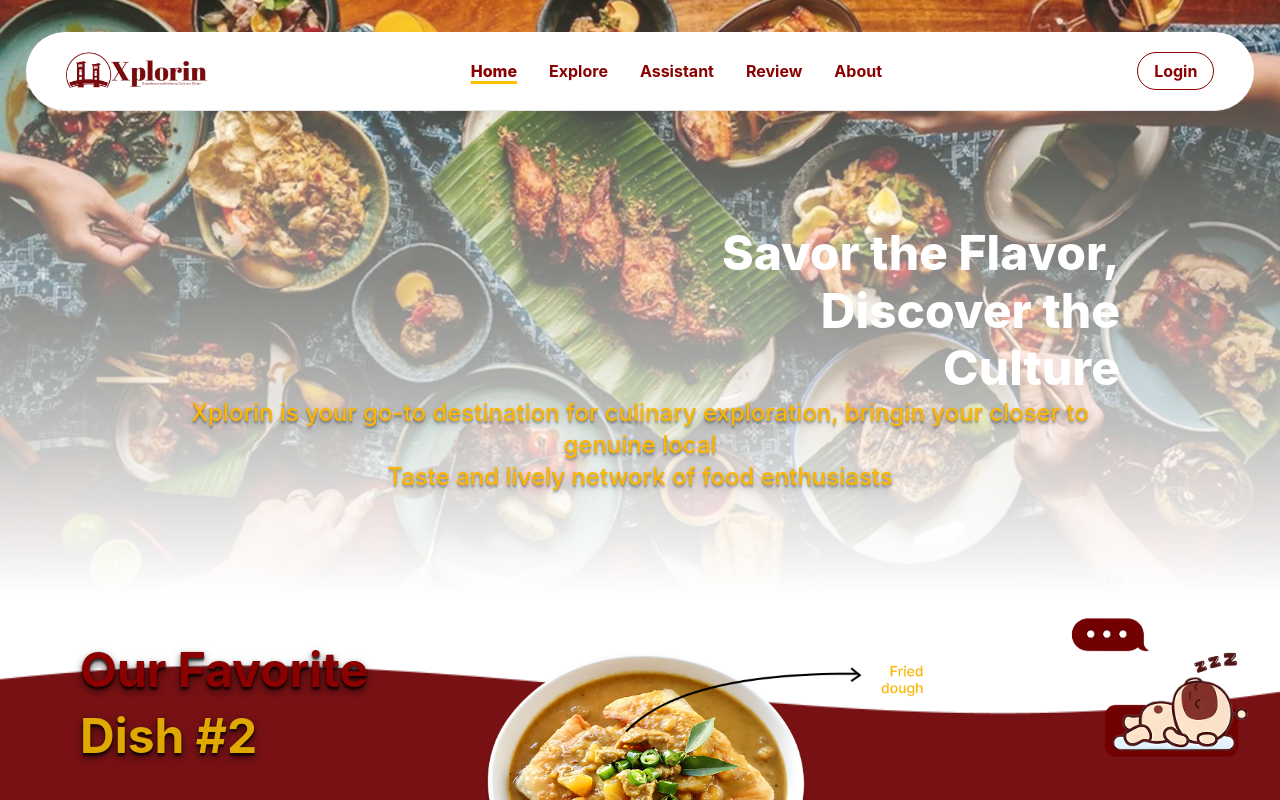
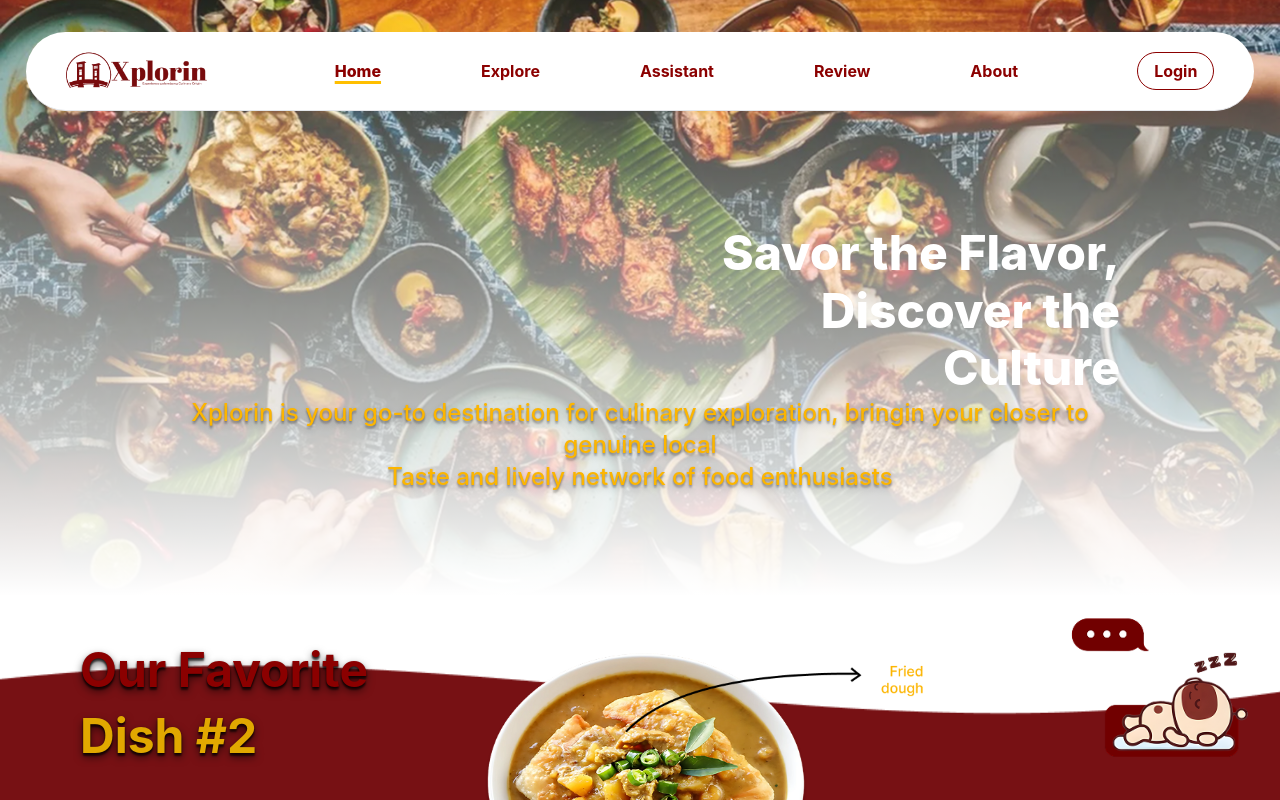
Before and after one commit to Xplorin-IL/Xplorin, a React (Vite) app: page / in a window 1280 px wide. Shown: the top 800 px of the page. Built offline with nearby package versions, Linux system fonts and the light colour scheme.

Commit message:
Update Jarak Navbar

```diff
--- a/src/components/Navbar.jsx
+++ b/src/components/Navbar.jsx
@@ -33,14 +33,14 @@
             ${hidden && !hoverTop ? "-translate-y-full opacity-0" : "translate-y-0 opacity-100"}
         `}
         >
-            <div className="flex justify-between items-center px-10 py-2 bg-white border-b border-gray-200 rounded-full gap-3">
+            <div className="flex justify-between items-center px-10 py-2 bg-white border-b border-gray-200 rounded-full gap-10">
                 {/* Logo */}
                 <div className="min-w-[80px] w-[80px] md:w-[150px]">
                 <img src="/images/logo-component.png" alt="Xplorin Logo" className="h-full" />
                 </div>
 
                 {/* Nav Links */}
-                <ul className="flex gap-2 md:gap-8 list-none">
+                <ul className="flex gap-2 md:gap-10 lg:gap-25 list-none">
                     {[
                         { name: "Home", path: "/" },
                         { name: "Explore", path: "/explore" },
@@ -52,8 +52,8 @@
                             <NavLink
                                 to={link.path}
                                 className={({ isActive }) => isActive
-                                    ? "text-[0.7rem] md:text-base text-[#8b0000] font-bold md:font-extrabold underline underline-offset-4 decoration-[#ffbf00] decoration-[3px]"
-                                    : "text-[0.7rem] md:text-base text-[#8b0000] font-medium md:font-bold hover:text-[#ff2200] hover:underline hover:underline-offset-4 hover:decoration-[#fcb500] hover:decoration-2"
+                                    ? "text-[0.7rem] md:text-[0.8rem] lg:text-base text-[#8b0000] font-bold md:font-extrabold underline underline-offset-4 decoration-[#ffbf00] decoration-[3px]"
+                                    : "text-[0.7rem] md:text-[0.8rem] lg:text-base text-[#8b0000] font-medium md:font-bold hover:text-[#ff2200] hover:underline hover:underline-offset-4 hover:decoration-[#fcb500] hover:decoration-2"
                                 }
                             >
                                 {link.name}
```
Also changed, not shown: src/assets/images/explorePopularFoodInPalembang_MieCelor.png, src/assets/images/explorePopularFoodInPalembang_Pempek.png.
